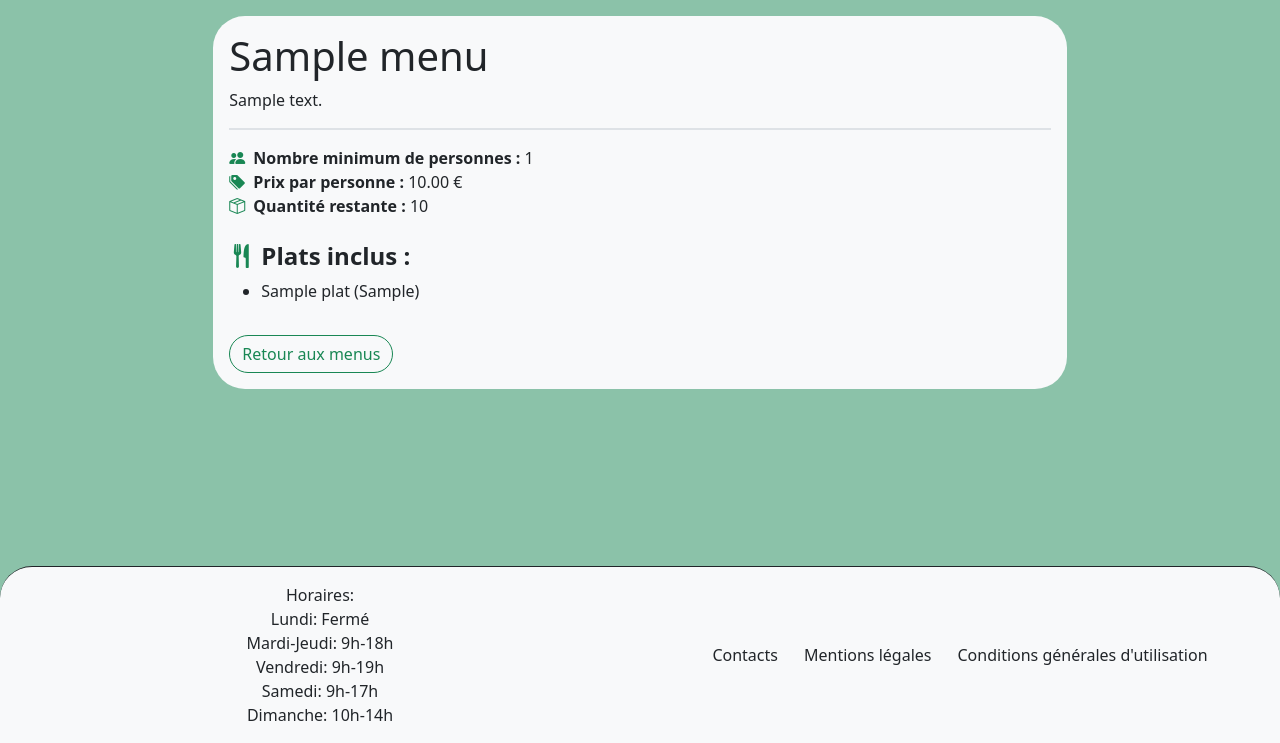
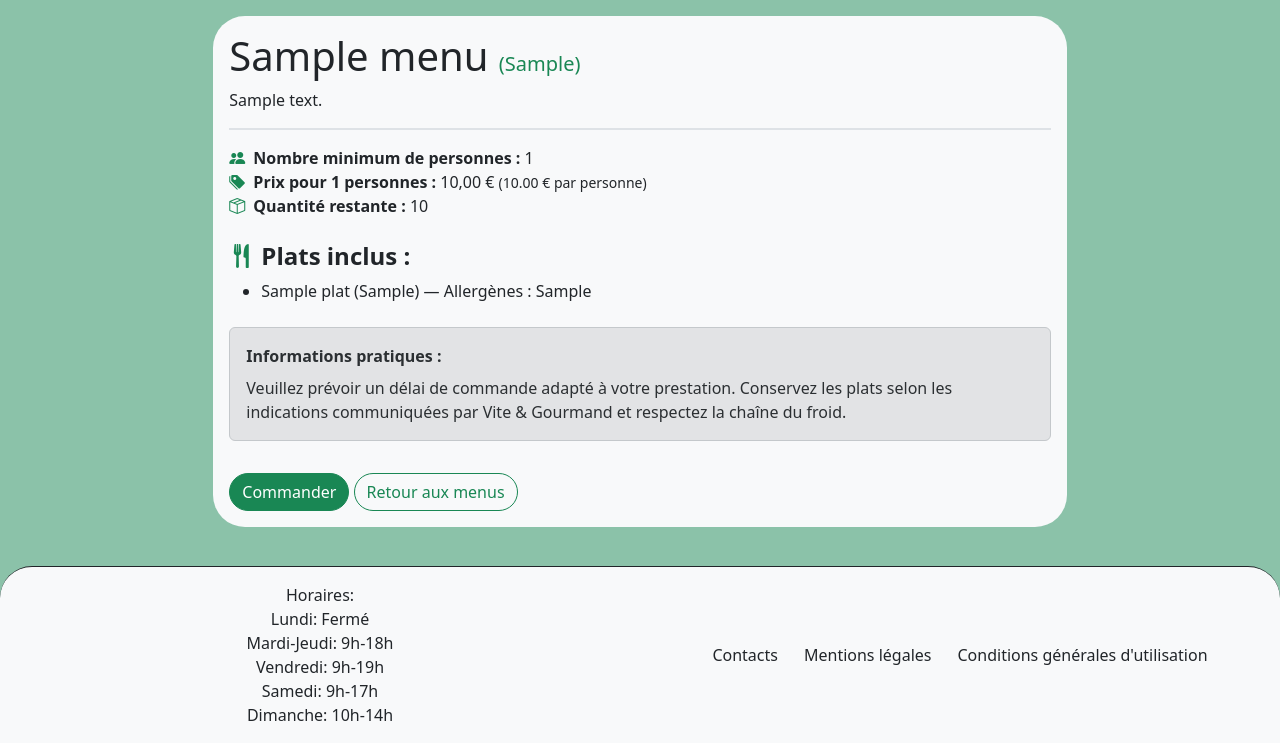
Before and after one commit to Alexandre-Lafont/Vite-et-Gourmand, a PHP site: page /vite_gourmand/pages/menu-details.php?menu_id=1 in a window 1280 px wide. Shown: the part 57-800 px from the top of the page. Run offline with PHP 8.4, Linux system fonts and the light colour scheme; tables that the repository leaves empty hold one stand-in row (values such as "Sample post"); some libraries are stand-ins or nearby versions.

Commit message:
Add pages/cart.php et update liens de commande dans les menus et les détails des menus. Amélioration de la gestion des sessions et des messages d'erreur pour la connexion et l'inscription.

```diff
--- a/pages/login.php
+++ b/pages/login.php
@@ -6,7 +6,7 @@
         <div class="m-3 p-3 bg-light rounded-5 col-md-6 mx-auto">
             <h1 class="text-center">Connexion</h1>
             <p class="text-center mb-3">
-                Si vous ne possédez pas de compte chez Vite & Gourmand, inscrivez-vous en <a href="/pages/register.php" class="text-primary">cliquant ici.</a>
+                Si vous ne possédez pas de compte chez Vite & Gourmand, inscrivez-vous en <a href="/vite_gourmand/pages/register.php" class="text-primary">cliquant ici.</a>
             </p>
             <form>
                 <input type="email" placeholder="Adresse e-mail" class="form-control mb-3 rounded-5 border-dark">
--- a/pages/menu-details.php
+++ b/pages/menu-details.php
@@ -17,14 +17,28 @@ if ($menuId) {
 
     if ($menu) {
         $requetePlats = $pdo->prepare(
-            'SELECT plats.titre, plats.regime
+            'SELECT plats.titre, plats.regime,
+                    GROUP_CONCAT(DISTINCT allergenes.libelle ORDER BY allergenes.libelle SEPARATOR ", ") AS allergenes
             FROM plats
             INNER JOIN menus_plats ON menus_plats.plat_id = plats.plat_id
+            LEFT JOIN plats_allergenes ON plats_allergenes.plat_id = plats.plat_id
+            LEFT JOIN allergenes ON allergenes.allergene_id = plats_allergenes.allergene_id
             WHERE menus_plats.menu_id = :menu_id
+            GROUP BY plats.plat_id, plats.titre, plats.regime
             ORDER BY plats.titre'
         );
         $requetePlats->execute(['menu_id' => $menuId]);
         $plats = $requetePlats->fetchAll(PDO::FETCH_ASSOC);
+
+        $requeteTheme = $pdo->prepare(
+            'SELECT GROUP_CONCAT(DISTINCT themes.libelle ORDER BY themes.libelle SEPARATOR ", ") AS themes
+            FROM menus_plats
+            INNER JOIN themes_plats ON themes_plats.plat_id = menus_plats.plat_id
+            INNER JOIN themes ON themes.theme_id = themes_plats.theme_id
+            WHERE menus_plats.menu_id = :menu_id'
+        );
+        $requeteTheme->execute(['menu_id' => $menuId]);
+        $theme = $requeteTheme->fetchColumn() ?: 'Thème non renseigné';
     }
 }
 ?>
@@ -47,7 +61,9 @@ if ($menuId) {
             <?php endif; ?>
 
             <div class="p-3">
-                <h1><?= htmlspecialchars($menu['titre'], ENT_QUOTES, 'UTF-8') ?></h1>
+                <h1><?= htmlspecialchars($menu['titre'], ENT_QUOTES, 'UTF-8') ?>
+                    <small class="fs-5 text-success">(<?= htmlspecialchars($theme, ENT_QUOTES, 'UTF-8') ?>)</small>
+                </h1>
                 <p><?= htmlspecialchars($menu['description'], ENT_QUOTES, 'UTF-8') ?></p>
                 <div class="border border-top border-secondary-emphasis my-3"></div>
                 <div class="d-flex align-items-center gap-2">
@@ -56,7 +72,10 @@ if ($menuId) {
                 </div>
                 <div class="d-flex align-items-center gap-2">
                     <i class="bi bi-tags-fill text-success"></i>
-                    <span><strong>Prix par personne :</strong> <?= htmlspecialchars($menu['prix_personne'], ENT_QUOTES, 'UTF-8') ?> €</span>
+                    <span><strong>Prix pour <?= (int) $menu['nombre_personne_minimum'] ?> personnes :</strong>
+                        <?= number_format((float) $menu['prix_personne'] * (int) $menu['nombre_personne_minimum'], 2, ',', ' ') ?> €
+                        <small>(<?= htmlspecialchars($menu['prix_personne'], ENT_QUOTES, 'UTF-8') ?> € par personne)</small>
+                    </span>
                 </div>
                 <div class="d-flex align-items-center gap-2">
                     <i class="bi bi-box-seam text-success"></i>
@@ -70,17 +89,53 @@ if ($menuId) {
                 <?php if ($plats): ?>
                     <ul>
                         <?php foreach ($plats as $plat): ?>
-                            <li><?= htmlspecialchars($plat['titre'], ENT_QUOTES, 'UTF-8') ?> (<?= htmlspecialchars($plat['regime'], ENT_QUOTES, 'UTF-8') ?>)</li>
+                        <li>
+                            <?= htmlspecialchars($plat['titre'], ENT_QUOTES, 'UTF-8') ?>
+                            (<?= htmlspecialchars($plat['regime'], ENT_QUOTES, 'UTF-8') ?>)
+                            — Allergènes :
+                            <?= $plat['allergenes'] ? htmlspecialchars($plat['allergenes'], ENT_QUOTES, 'UTF-8') : 'aucun renseigné' ?>
+                        </li>
                         <?php endforeach; ?>
                     </ul>
                 <?php else: ?>
                     <p>Aucun plat renseigné pour ce menu.</p>
                 <?php endif; ?>
 
+                <div class="alert alert-secondary mt-4" role="note">
+                    <strong>Informations pratiques :</strong>
+                    <p class="mt-2">Veuillez prévoir un délai de commande adapté à votre prestation. Conservez les plats selon les indications communiquées par Vite &amp; Gourmand et respectez la chaîne du froid.</p>
+                </div>
+
+                <?php if (!empty($_SESSION['user_id'])): ?>
+                    <a href="/vite_gourmand/pages/cart.php?menu_id=<?= (int) $menu['menu_id'] ?>" class="btn btn-success rounded-pill mt-3">Commander</a>
+                <?php else: ?>
+                    <button type="button" class="btn btn-success rounded-pill mt-3" data-bs-toggle="modal" data-bs-target="#login-required-modal">Commander</button>
+                <?php endif; ?>
                 <a href="/vite_gourmand/pages/list-menus.php" class="btn btn-outline-success rounded-pill mt-3">Retour aux menus</a>
             </div>
         </article>
     <?php endif; ?>
 </main>
 
+<?php if ($menu && empty($_SESSION['user_id'])): ?>
+    <div class="modal fade" id="login-required-modal" tabindex="-1" aria-labelledby="login-required-modal-title" aria-hidden="true">
+        <div class="modal-dialog modal-dialog-centered">
+            <div class="modal-content rounded-4">
+                <div class="modal-header">
+                    <h2 class="modal-title h5" id="login-required-modal-title">Connexion nécessaire</h2>
+                    <button type="button" class="btn-close" data-bs-dismiss="modal" aria-label="Fermer"></button>
+                </div>
+                <div class="modal-body">
+                    <p>Connectez-vous ou créez un compte pour commander un menu.</p>
+                </div>
+                <div class="modal-footer">
+                    <a href="/vite_gourmand/pages/login.php" class="btn btn-success rounded-pill">Se connecter</a>
+                    <a href="/vite_gourmand/pages/register.php" class="btn btn-outline-success rounded-pill">S'inscrire</a>
+                    <button type="button" class="btn btn-link text-secondary" data-bs-dismiss="modal">Continuer la navigation</button>
+                </div>
+            </div>
+        </div>
+    </div>
+<?php endif; ?>
+
 <?php include_once '../templates/footer.php'; ?>
--- a/pages/register.php
+++ b/pages/register.php
@@ -18,7 +18,7 @@ if ($_SERVER['REQUEST_METHOD'] === 'POST') {
         <div class="m-3 p-3 bg-light rounded-5 col-md-6 mx-auto">
             <h1 class="text-center">Inscription</h1>
             <p class="text-center mb-3">
-                Si vous possédez déjà un compte chez Vite & Gourmand, connectez-vous en <a href="/pages/login.php" class="text-primary">cliquant ici.</a>
+                Si vous possédez déjà un compte chez Vite & Gourmand, connectez-vous en <a href="/vite_gourmand/pages/login.php" class="text-primary">cliquant ici.</a>
             </p>
             <p class="mb-3 text-danger">Tous les champs sont obligatoires.</p>
 
--- a/templates/header.php
+++ b/templates/header.php
@@ -1,4 +1,8 @@
 <?php
+
+    if (session_status() === PHP_SESSION_NONE) {
+        session_start();
+    }
 
     include_once __DIR__ . '/../libs/config.php';
     include_once __DIR__ . '/../libs/pdo.php';
```
Also changed, not shown: pages/cart.php (added, +39 -0 lines), pages/list-menus.php (+30 -0 lines).
